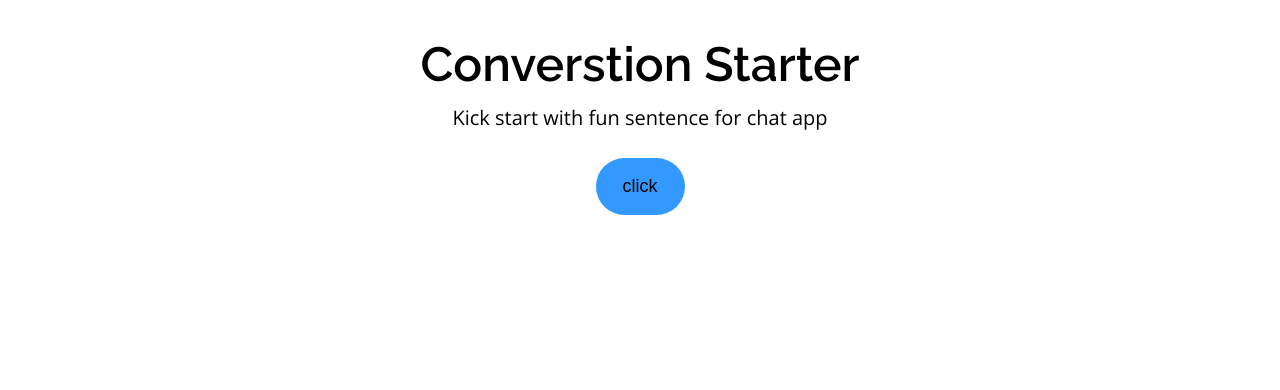
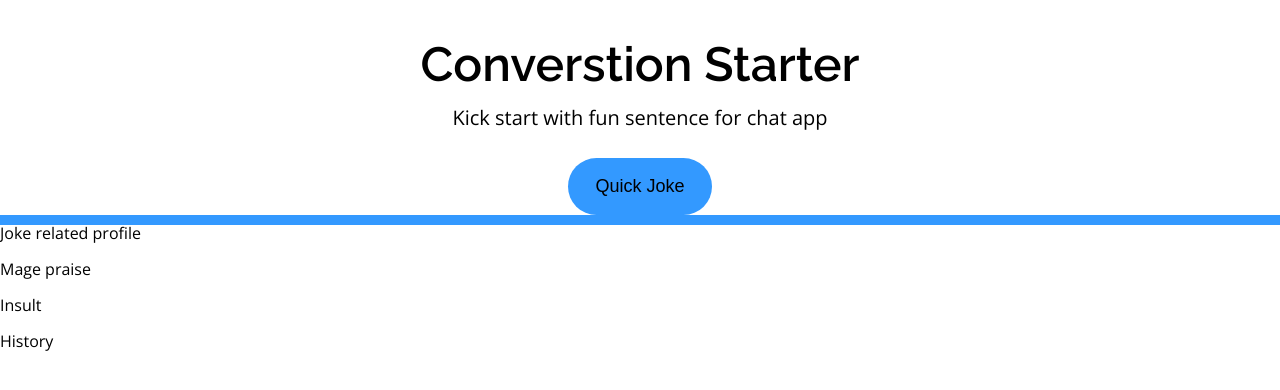
Before and after one commit to Tomo-ja/joke-generator, a React (Create React App) app: page / in a window 1280 px wide. Shown: the top 390 px of the page. Built offline with nearby package versions, Linux system fonts and the light colour scheme.

Commit message:
create function to swhich tab

```diff
--- a/src/Apis/sampleResponse.ts
+++ b/src/Apis/sampleResponse.ts
@@ -1,6 +1,7 @@
 
 const sampleData = {
-	random: {text: 'Chuck Norris knows who the fuck is Alice.'}
+	random: {text: 'Chuck Norris knows who the fuck is Alice.'},
+	long: { text : 'Lorem ipsum dolor sit amet consectetur adipisicing elit. Eum ipsa totam odio velit placeat molestiae fuga beatae quia blanditiis inventore doloribus eveniet vero architecto facilis sunt atque dolorem distinctio repellat, expedita tenetur non accusantium nemo delectus. Maxime saepe beatae odio a sed! Assumenda, quos. Veniam cumque quidem delectus nemo adipisci!'}
 }
 
 export default sampleData
--- a/src/App.scss
+++ b/src/App.scss
@@ -3,6 +3,7 @@
 @use "./Sass/variable";
 @use "./Sass/Component/joke";
 @use "./Sass/Component/hero";
+@use "./Sass/Component/main";
 
 @use "./Sass/Component/header";
 .App {
--- a/src/App.tsx
+++ b/src/App.tsx
@@ -1,6 +1,7 @@
 import React from 'react';
 import Header from './Component/Header';
 import Hero from './Component/Hero';
+import Main from './Component/Main';
 import './App.scss';
 
 function App() {
@@ -8,6 +9,7 @@ function App() {
     <div className="App">
       <Header />
       <Hero />
+      <Main />
     </div>
   );
 }
--- a/src/Component/Hero.tsx
+++ b/src/Component/Hero.tsx
@@ -20,7 +20,7 @@ export default function Hero() {
 
   return (
 	<div className='hero'>
-		<button onClick={getRandomJoke} className='hero__button'>click</button>
+		<button onClick={getRandomJoke} className='hero__button'>Quick Joke</button>
 		<div className='hero__joke'>
 			{ instantJoke !== undefined &&
 				<Joke phrase={ instantJoke } />
--- /dev/null
+++ b/src/Component/Main.tsx
@@ -0,0 +1,13 @@
+import React, { useState } from 'react'
+import Tabbar from './Tabbar'
+
+export default function Main() {
+
+	const [pageIndex, setPageIndex] = useState(0)
+
+  return (
+	<main>
+		<Tabbar pageIndex={ pageIndex } setPageIndex = { setPageIndex }/>
+	</main>
+  )
+}
--- /dev/null
+++ b/src/Component/Tabbar.tsx
@@ -0,0 +1,29 @@
+import React from 'react'
+import PropTypes, { InferProps } from 'prop-types'
+
+
+export default function Tabbar({ pageIndex, setPageIndex }: InferProps<typeof Tabbar.propTypes>) {
+
+	const tabTitles = ["Joke related profile", "Mage praise", "Insult", "History"]
+
+  return (
+	<nav className='tabbar'>
+		<ul className='tabbar__list'>
+			{ tabTitles.map((title, index) => {
+				const className = pageIndex === index ? "tabbar__list__item-active" : "tabbar__list__item"
+				return <li
+							className={className}
+							onClick = {() => setPageIndex(index)}
+						>
+							{title}
+						</li>
+			})}
+		</ul>
+	</nav>
+  )
+}
+
+Tabbar.propTypes = {
+	pageIndex: PropTypes.number.isRequired,
+	setPageIndex: PropTypes.func.isRequired
+}
--- /dev/null
+++ b/src/Sass/Component/_main.scss
@@ -0,0 +1 @@
+@use "./tabbar";
--- /dev/null
+++ b/src/Sass/Component/_tabbar.scss
@@ -0,0 +1,12 @@
+.tabbar {
+  &__list {
+    &__item {
+      border-top: 10px white solid;
+      border-bottom: 10px white solid;
+      &-active {
+        @extend .tabbar__list__item;
+        border-top: 10px hsl(210%, 100%, 60%) solid;
+      }
+    }
+  }
+}
```
